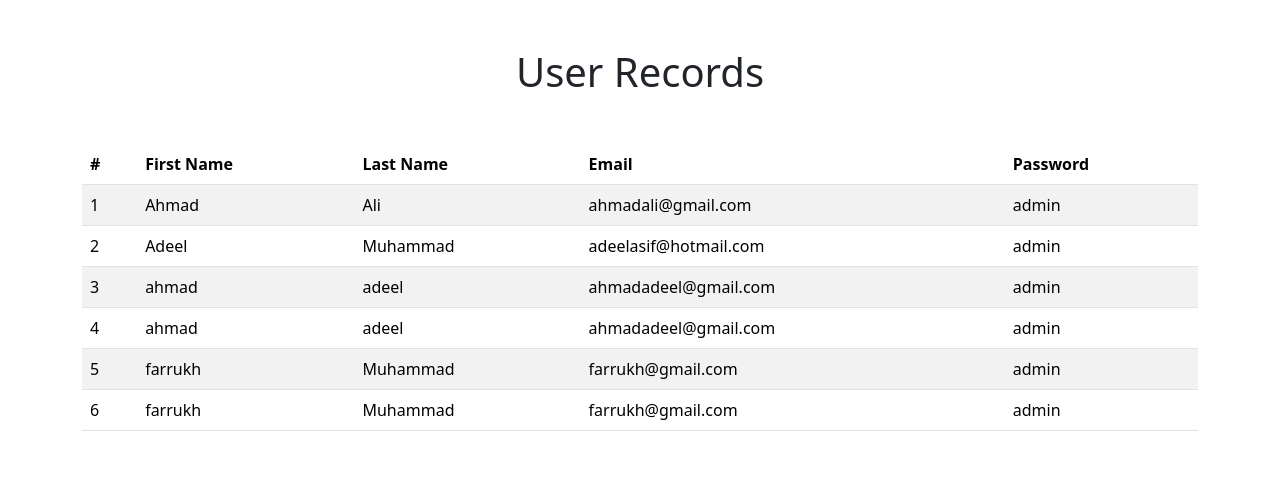
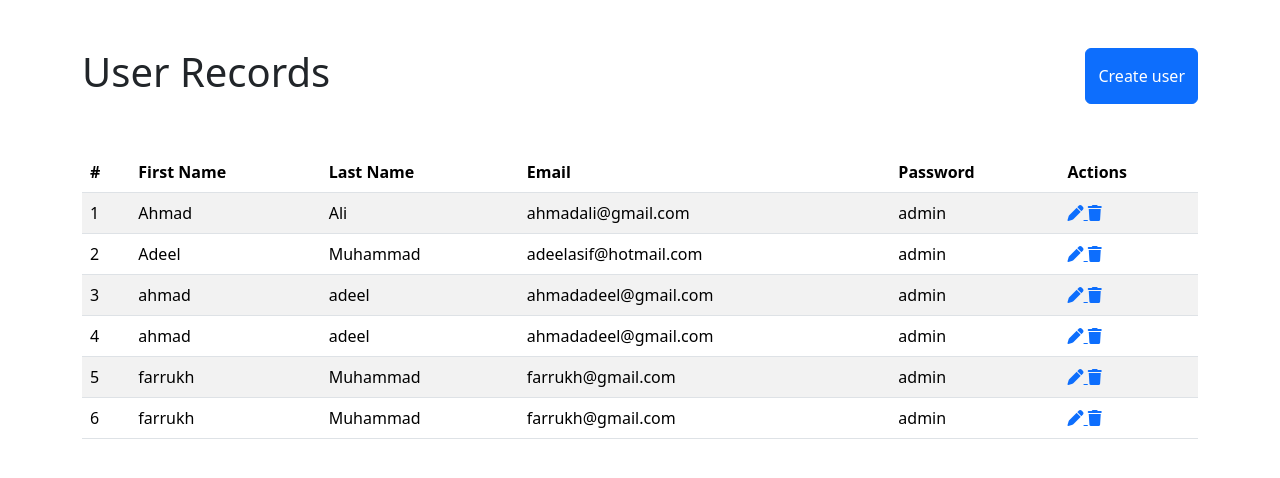
Before and after one commit to SnRahman/python-programing-b3, a Flask app: page / in a window 1280 px wide. Shown: the top 478 px of the page. Run offline with Flask 3, Linux system fonts and the light colour scheme; data comes from the database, SQL or seed files in the repository.

Commit message:
flask crud, flash messages 12-01-24

```diff
--- a/flask/flask-3/server.py
+++ b/flask/flask-3/server.py
@@ -1,5 +1,6 @@
-from flask import Flask, render_template, request, redirect, url_for
+from flask import Flask, render_template, request, redirect, url_for ,flash
 from mysql.connector import connect
+
 
 
 # from mysql import connector
@@ -9,8 +10,12 @@ from mysql.connector import connect
 app = Flask(__name__)
 connection = connect(host='localhost',user='root',password='',database='flask-3-b3')
 
+app.secret_key = 'sdfhksjhdfkshkjfdhkjshfdkjshkfjskj'
+
+
 @app.route('/')
 def home():
+
     db = connection.cursor()
     db.execute('SELECT * FROM users')
     users = db.fetchall()
@@ -30,18 +35,48 @@ def register():
     password = request.form['password']
     confirm_password = request.form['confirm_password']
 
-    if first_name and last_name and email and password and confirm_password and password == confirm_password:
+    if first_name and email and password and confirm_password and password == confirm_password:
 
         db = connection.cursor()
         db.execute('INSERT INTO users (first_name,last_name,email,password) VALUES(%s,%s,%s,%s)',(first_name,last_name,email,password))
         connection.commit()
         db.close()
+        flash('User Registered Successfully!','success')
 
         return redirect(url_for('home'))
     else:
         return redirect(url_for('signup'))
 
+@app.route('/edit/<id>',methods=['GET','POST'])
+def edit(id):
+    if request.method == 'GET':
+        db = connection.cursor()
+        db.execute(f'SELECT id,first_name,last_name,email FROM users WHERE id={id}')
+        user = db.fetchone()
+        return render_template('edit_form.html',user=user)
+    else:
+        first_name = request.form['first_name']
+        last_name = request.form['last_name']
+        email = request.form['email']
 
+
+        if first_name and email:
+            db = connection.cursor()
+            db.execute('UPDATE users SET first_name = %s , last_name = %s , email = %s WHERE id = %s',(first_name,last_name,email,id))
+            connection.commit()
+            db.close()
+
+    return f'updated: {id}'
+
+
+@app.route('/delete/<id>')
+def delete(id):
+    db = connection.cursor()
+    db.execute('DELETE FROM users WHERE id=%s',(id,))
+    connection.commit()
+    db.close()
+
+    return f'deleted: {id}'
 
 
 
--- a/flask/flask-3/templates/home.html
+++ b/flask/flask-3/templates/home.html
@@ -5,10 +5,41 @@
         <meta name="viewport" content="width=device-width, initial-scale=1.0">
         <title>Signup Form</title>
         <link href="https://cdn.jsdelivr.net/npm/bootstrap@5.3.2/dist/css/bootstrap.min.css" rel="stylesheet" integrity="sha384-T3c6CoIi6uLrA9TneNEoa7RxnatzjcDSCmG1MXxSR1GAsXEV/Dwwykc2MPK8M2HN" crossorigin="anonymous">
+        <link rel="stylesheet" href="https://cdnjs.cloudflare.com/ajax/libs/font-awesome/6.5.1/css/all.min.css" integrity="sha512-DTOQO9RWCH3ppGqcWaEA1BIZOC6xxalwEsw9c2QQeAIftl+Vegovlnee1c9QX4TctnWMn13TZye+giMm8e2LwA==" crossorigin="anonymous" referrerpolicy="no-referrer" />
+        <style>
+            .signup-btn {
+                display:flex;
+                align-items:center;
+            }
+        </style>
     </head>
     <body>
         <div class='container'>
-            <h1 class='text-center my-5'>User Records {{ u }}</h1>
+            <div class='d-flex justify-content-between my-5'>
+                <h1>User Records</h1>
+                <a class='btn btn-primary h-1 signup-btn' href='/signup'>Create user </a>
+            </div>
+
+
+            <!-- display messages with category -->
+            {% with messages = get_flashed_messages(with_categories=True) %}
+                {% for category,message in messages %}
+                    <div class="alert alert-{{category}}" role="alert">
+                        {{message}}
+                    </div>
+                {% endfor %}
+            {% endwith %}
+
+            <!--
+                just dipalyed messaged
+                {% with messages = get_flashed_messages() %}
+                {% for message in messages %}
+                    <div class="alert alert-success" role="alert">
+                        {{message}}
+                    </div>
+                {% endfor %}
+            {% endwith %} -->
+
 
             <table class="table table-striped">
                 <thead>
@@ -18,6 +49,7 @@
                     <th scope="col">Last Name</th>
                     <th scope="col">Email</th>
                     <th scope="col">Password</th>
+                    <th scope="col">Actions</th>
                   </tr>
                 </thead>
                 <tbody>
@@ -28,6 +60,10 @@
                             <td scope="row"> {{ user[2] }}</td>
                             <td scope="row"> {{ user[3] }}</td>
                             <td scope="row"> {{ user[4] }}</td>
+                            <td scope="row">
+                                <a href='/edit/{{ user[0] }}'> <i class="fa-solid fa-pen"></i> </a>
+                                <a href='/delete/{{ user[0] }}'> <i class="fa-solid fa-trash"></i> </a>
+                            </td>
                         </tr>
                    <!-- <h1 class='text-center my-5'> {{ user[0] }}</h1>
                     <h1 class='text-center my-5'> {{ user[1] }}</h1>
```
Also changed, not shown: flask/flask-3/templates/edit_form.html (added, +32 -0 lines), flask/flask-3/templates/signup.html (+13 -2 lines).
